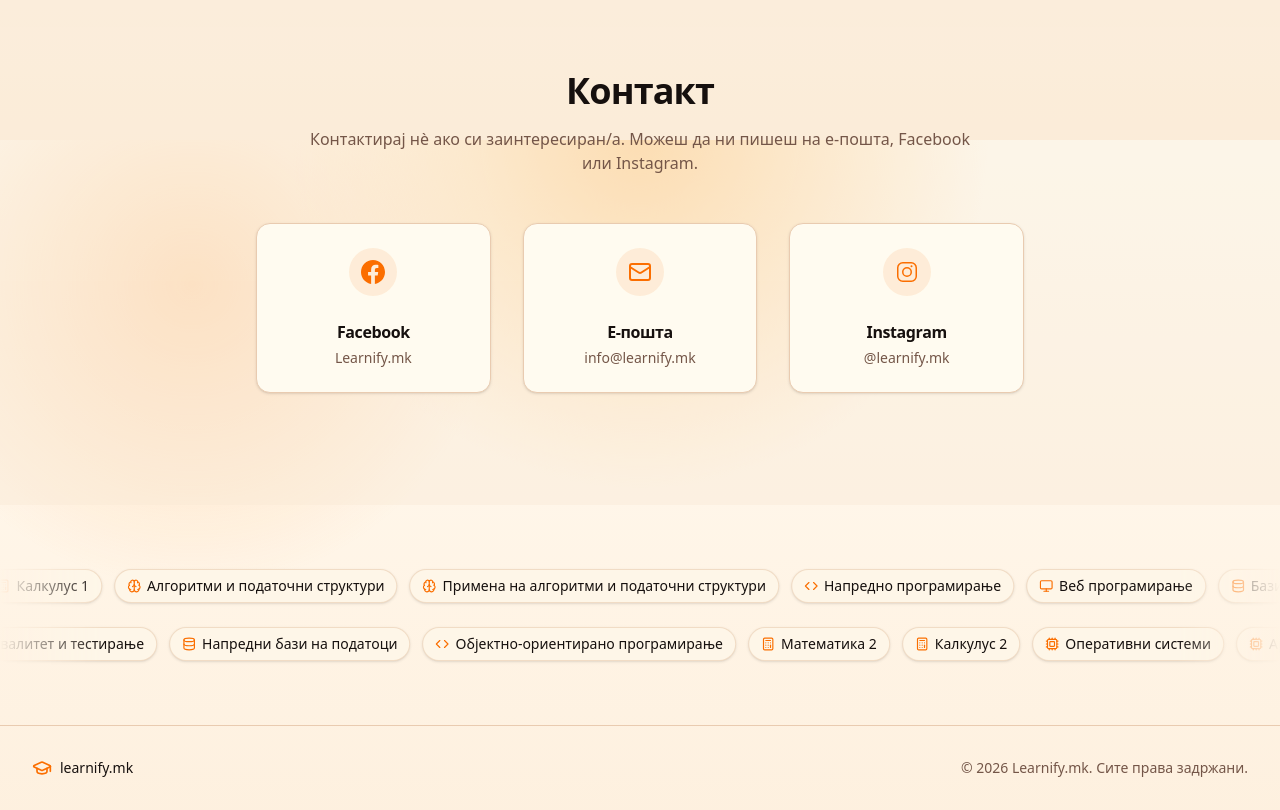
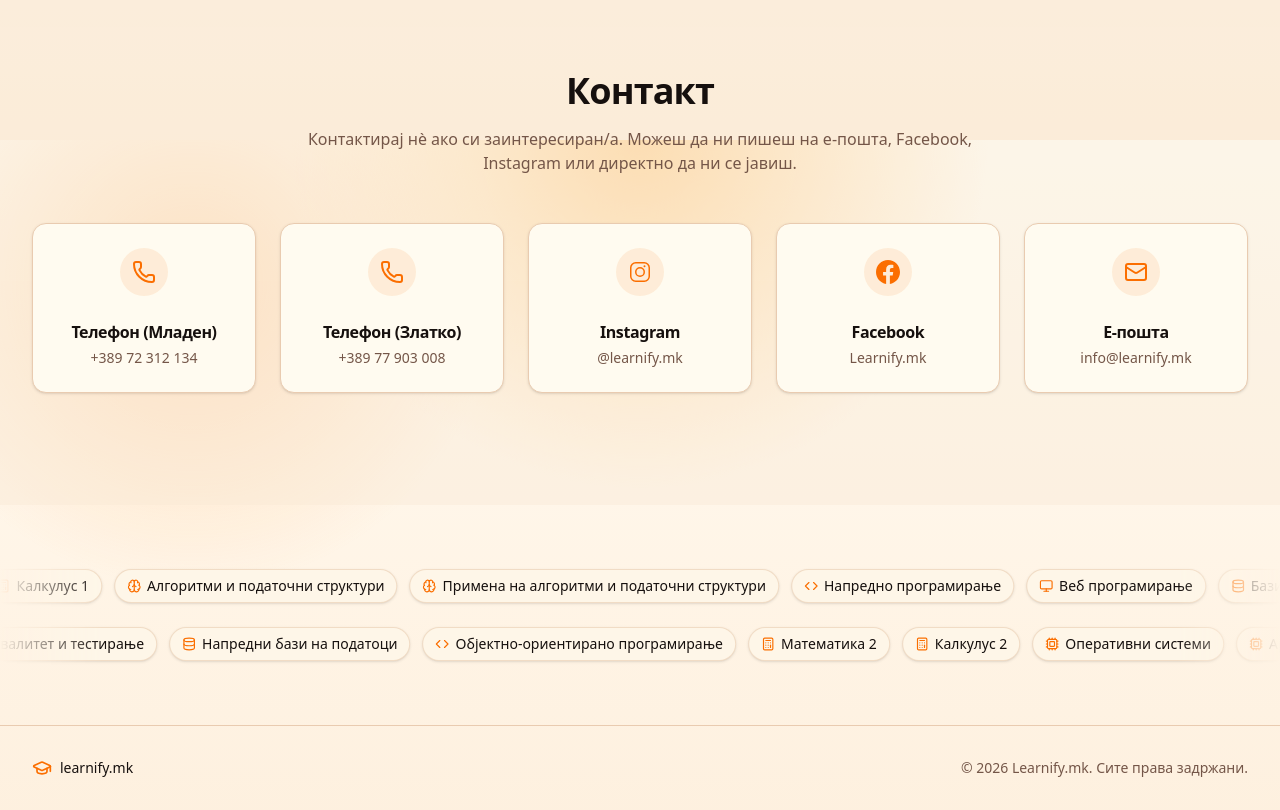
Before and after one commit to Delemangi/learnify, a React (Vite) app: page / in a window 1280 px wide. Shown: the part 2260-3070 px from the top of the page. Built offline with nearby package versions, Linux system fonts and the light colour scheme.

Commit message:
Update contact section

```diff
--- a/src/components/contact-section.tsx
+++ b/src/components/contact-section.tsx
@@ -1,4 +1,4 @@
-import { Mail } from 'lucide-react';
+import { Mail, Phone } from 'lucide-react';
 
 import { AnimateIn } from '@/components/animate-in';
 import { ContactCard } from '@/components/contact/contact-card';
@@ -8,7 +8,7 @@ import { InstagramIcon } from '@/components/icons/instagram-icon';
 type ContactMethod = {
   readonly delay: number;
   readonly external?: boolean;
-  readonly href: string;
+  readonly href?: string;
   readonly icon: typeof FacebookIcon | typeof InstagramIcon | typeof Mail;
   readonly label: string;
   readonly title: string;
@@ -18,18 +18,17 @@ type ContactMethod = {
 const CONTACT_METHODS: ContactMethod[] = [
   {
     delay: 0,
-    external: true,
-    href: 'https://facebook.com/learnify.mk',
-    icon: FacebookIcon,
-    label: 'Learnify.mk',
-    title: 'Facebook',
+    href: 'tel:+38972312134',
+    icon: Phone,
+    label: '+389 72 312 134',
+    title: 'Телефон (Младен)',
   },
   {
     delay: 100,
-    href: 'mailto:info@learnify.mk',
-    icon: Mail,
-    label: 'info@learnify.mk',
-    title: 'Е-пошта',
+    href: 'tel:+38977903008',
+    icon: Phone,
+    label: '+389 77 903 008',
+    title: 'Телефон (Златко)',
   },
   {
     delay: 200,
@@ -38,7 +37,21 @@ const CONTACT_METHODS: ContactMethod[] = [
     icon: InstagramIcon,
     label: '@learnify.mk',
     title: 'Instagram',
-    wrapperClassName: 'sm:col-span-2 lg:col-span-1',
+  },
+  {
+    delay: 300,
+    external: true,
+    href: 'https://facebook.com/learnify.mk',
+    icon: FacebookIcon,
+    label: 'Learnify.mk',
+    title: 'Facebook',
+  },
+  {
+    delay: 400,
+    href: 'mailto:info@learnify.mk',
+    icon: Mail,
+    label: 'info@learnify.mk',
+    title: 'Е-пошта',
   },
 ];
 
@@ -55,12 +68,12 @@ export const ContactSection = () => (
           </h2>
           <p className="mx-auto mt-4 max-w-2xl text-muted-foreground">
             Контактирај нè ако си заинтересиран/а. Можеш да ни пишеш на е-пошта,
-            Facebook или Instagram.
+            Facebook, Instagram или директно да ни се јавиш.
           </p>
         </div>
       </AnimateIn>
 
-      <div className="mx-auto mt-12 grid max-w-3xl gap-8 sm:grid-cols-2 lg:grid-cols-3">
+      <div className="mx-auto mt-12 grid max-w-7xl gap-6 sm:grid-cols-2 lg:grid-cols-5">
         {CONTACT_METHODS.map((method) => (
           <AnimateIn
             className={method.wrapperClassName}
--- a/src/components/contact/contact-card.tsx
+++ b/src/components/contact/contact-card.tsx
@@ -6,7 +6,7 @@ import { cn } from '@/lib/utils';
 type ContactCardProps = {
   readonly className?: string;
   readonly external?: boolean;
-  readonly href: string;
+  readonly href?: string;
   readonly icon: ElementType<{ className?: string }>;
   readonly label: string;
   readonly title: string;
@@ -19,14 +19,9 @@ export const ContactCard = ({
   icon: Icon,
   label,
   title,
-}: ContactCardProps) => (
-  <Card className={cn(className, 'overflow-hidden')}>
-    <a
-      className="flex flex-row items-center gap-4 p-4 text-left transition-all duration-300 hover:-translate-y-1 hover:shadow-lg focus-visible:outline-none focus-visible:ring-2 focus-visible:ring-ring sm:block sm:p-0 sm:text-center"
-      href={href}
-      rel={external ? 'noopener noreferrer' : undefined}
-      target={external ? '_blank' : undefined}
-    >
+}: ContactCardProps) => {
+  const content = (
+    <>
       <CardHeader className="shrink-0 p-0 sm:p-6">
         <div className="flex h-10 w-10 items-center justify-center rounded-full bg-primary/10 text-primary sm:mx-auto sm:h-12 sm:w-12">
           <Icon className="h-6 w-6" />
@@ -41,6 +36,25 @@ export const ContactCard = ({
           <span className="sr-only"> (се отвора во нов прозорец)</span>
         ) : null}
       </CardContent>
-    </a>
-  </Card>
-);
+    </>
+  );
+
+  return (
+    <Card className={cn(className, 'overflow-hidden')}>
+      {href ? (
+        <a
+          className="flex flex-row items-center gap-4 p-4 text-left transition-all duration-300 hover:-translate-y-1 hover:shadow-lg focus-visible:outline-none focus-visible:ring-2 focus-visible:ring-ring sm:block sm:p-0 sm:text-center"
+          href={href}
+          rel={external ? 'noopener noreferrer' : undefined}
+          target={external ? '_blank' : undefined}
+        >
+          {content}
+        </a>
+      ) : (
+        <div className="flex flex-row items-center gap-4 p-4 text-left sm:block sm:p-0 sm:text-center">
+          {content}
+        </div>
+      )}
+    </Card>
+  );
+};
```
